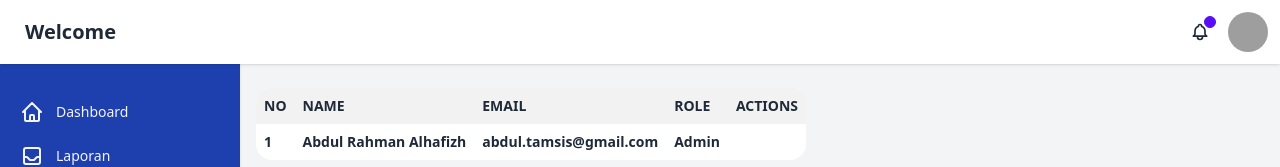
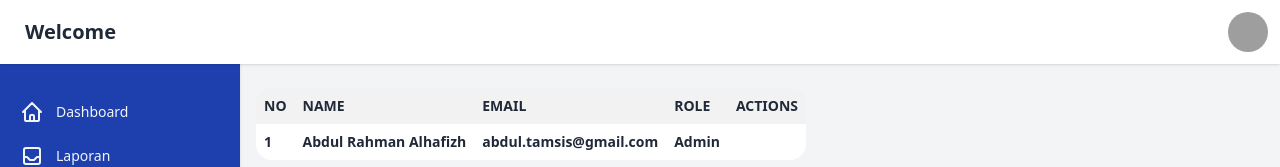
Before and after one commit to radenmasabdul/jasmine, a React (Create React App) app in the folder frontend/: page /users in a window 1280 px wide. Shown: the top 167 px of the page. Built offline with nearby package versions, Linux system fonts and the light colour scheme; no server answers; grey boxes are pictures that could not be loaded.

Commit message:
Added Name On Profiles

```diff
--- a/frontend/src/components/Navbar.jsx
+++ b/frontend/src/components/Navbar.jsx
@@ -1,7 +1,10 @@
 import React from "react";
+import { useSelector } from "react-redux";
 import { Link } from "react-router-dom";
 
 const Navbar = () => {
+  const { user } = useSelector((state) => state.auth);
+
   return (
     <>
       <div className="navbar bg-base-100 fixed shadow">
@@ -11,25 +14,7 @@ const Navbar = () => {
           </Link>
         </div>
         <div className="navbar-end">
-          <button className="btn btn-ghost btn-circle">
-            <div className="indicator">
-              <svg
-                xmlns="http://www.w3.org/2000/svg"
-                className="h-5 w-5"
-                fill="none"
-                viewBox="0 0 24 24"
-                stroke="currentColor"
-              >
-                <path
-                  strokeLinecap="round"
-                  strokeLinejoin="round"
-                  strokeWidth="2"
-                  d="M15 17h5l-1.405-1.405A2.032 2.032 0 0118 14.158V11a6.002 6.002 0 00-4-5.659V5a2 2 0 10-4 0v.341C7.67 6.165 6 8.388 6 11v3.159c0 .538-.214 1.055-.595 1.436L4 17h5m6 0v1a3 3 0 11-6 0v-1m6 0H9"
-                />
-              </svg>
-              <span className="badge badge-xs badge-primary indicator-item"></span>
-            </div>
-          </button>
+          <p className="text-base mx-4">{user && user.name}</p>
           <label tabIndex={0} className="btn btn-ghost btn-circle avatar">
             <div className="w-10 rounded-full">
               <img src="https://placeimg.com/80/80/people" alt="" />
```
